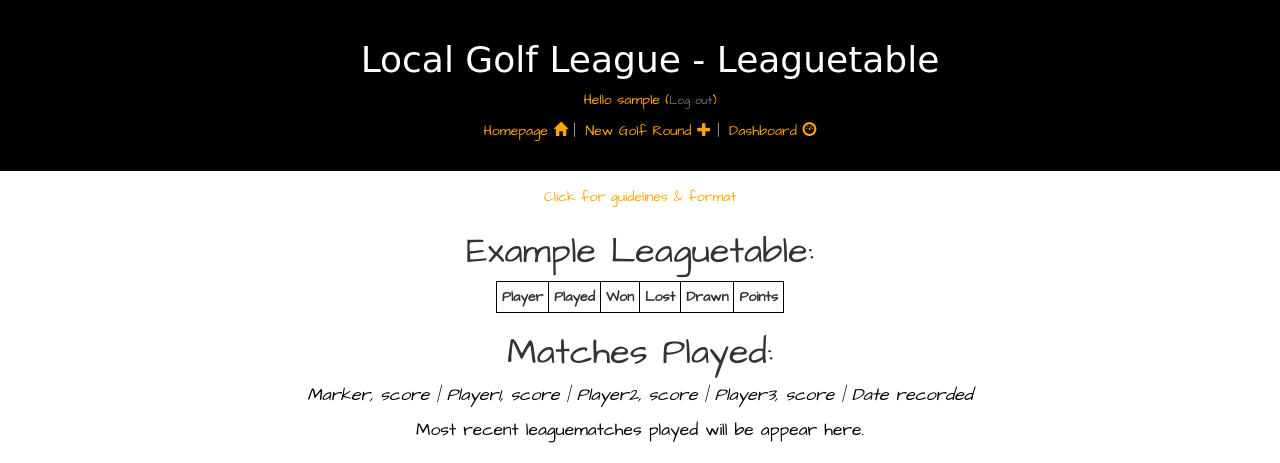
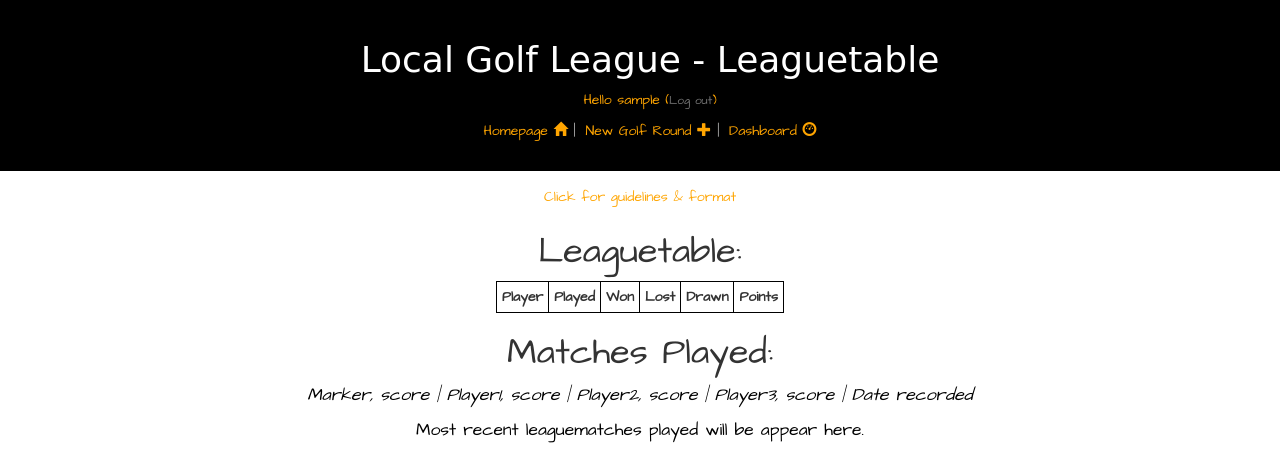
Before and after one commit to armgolf/golfdata, a Django app: page /leaguetable/ in a window 1280 px wide. Shown: the top 463 px of the page. Run offline with Django 3.2, Linux system fonts and the light colour scheme; the visitor is signed in with stand-in values (Sample User, id 1); data that the repository does not hold is empty; parts of the project's set-up code (start-up, migrations or seed data) failed here and were passed over; some libraries are stand-ins or nearby versions; some web fonts are replaced.

Commit message:
Leaguetable title.

```diff
--- a/golfapp/templates/golfscores/leaguetable.html
+++ b/golfapp/templates/golfscores/leaguetable.html
@@ -21,7 +21,7 @@
 
 <div class="col-xs-12" style="height:15px;"></div>
 
-<h1 class="subtitle">Example Leaguetable:</h1>
+<h1 class="subtitle">Leaguetable:</h1>
   <table class="table1">
     <thead>
       <tr>
```
